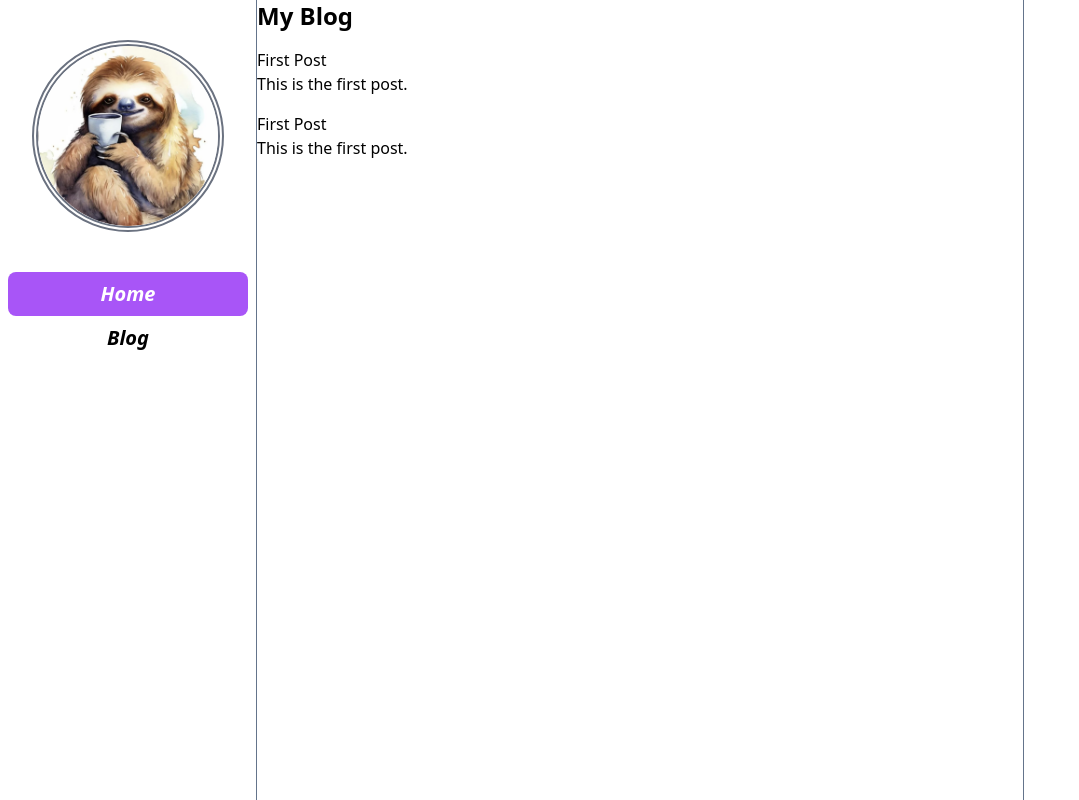
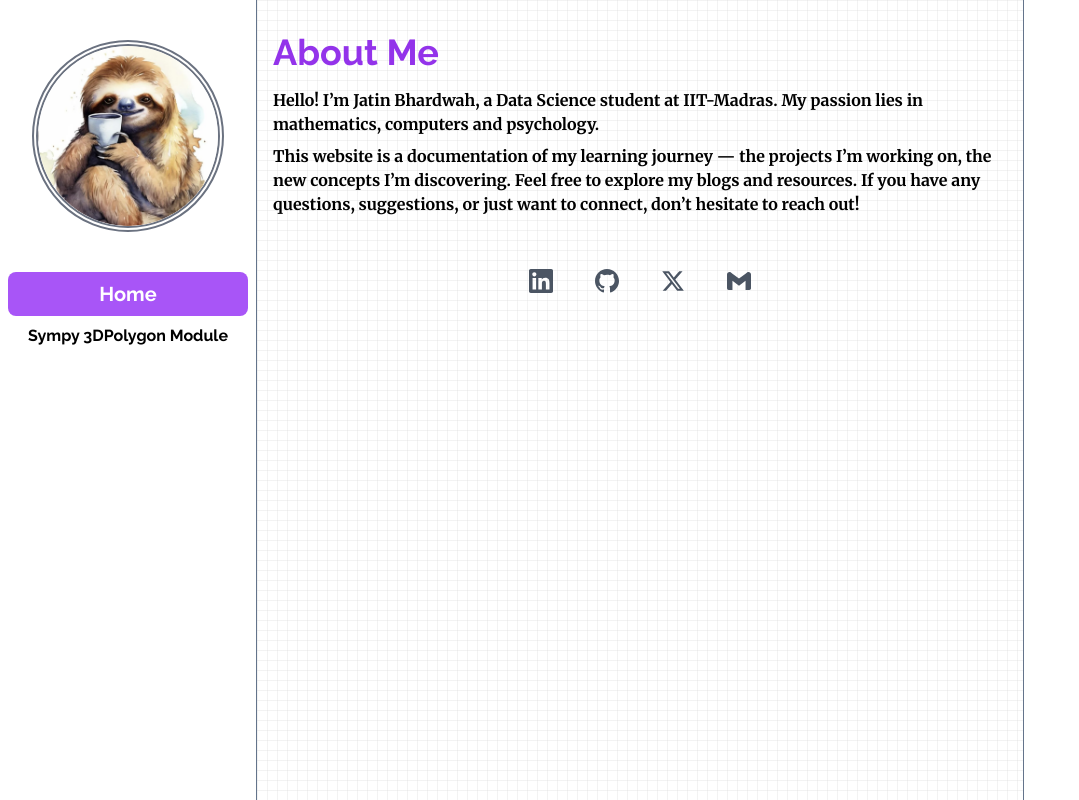
Before and after one commit to Jatinbhardwaj-093/JB-blog, a Vue app: page / in a window 1280 px wide. Shown: the whole page, without its empty margins (0-1079 px from the left). Built offline with nearby package versions, Linux system fonts and the light colour scheme.

Commit message:
made futher fixes and imporvement

```diff
--- a/index.html
+++ b/index.html
@@ -4,6 +4,12 @@
     <meta charset="UTF-8" />
     <meta name="viewport" content="width=device-width, initial-scale=1.0" />
     <title>JB Blog</title>
+    <link rel="preconnect" href="https://fonts.googleapis.com">
+    <link rel="preconnect" href="https://fonts.gstatic.com" crossorigin>
+    <link href="https://fonts.googleapis.com/css2?family=Raleway:ital,wght@0,100..900;1,100..900&family=Rubik:ital,wght@0,300..900;1,300..900&family=Ubuntu:ital,wght@0,300;0,400;0,500;0,700;1,300;1,400;1,500;1,700&family=Work+Sans:ital,wght@0,100..900;1,100..900&display=swap" rel="stylesheet">
+    <link rel="preconnect" href="https://fonts.googleapis.com">
+    <link rel="preconnect" href="https://fonts.gstatic.com" crossorigin>
+    <link href="https://fonts.googleapis.com/css2?family=Merriweather:ital,wght@0,300;0,400;0,700;0,900;1,300;1,400;1,700;1,900&family=Raleway:ital,wght@0,100..900;1,100..900&family=Rubik:ital,wght@0,300..900;1,300..900&family=Ubuntu:ital,wght@0,300;0,400;0,500;0,700;1,300;1,400;1,500;1,700&family=Work+Sans:ital,wght@0,100..900;1,100..900&display=swap" rel="stylesheet">
   </head>
   <body>
     <div id="app"></div>
--- a/src/App.vue
+++ b/src/App.vue
@@ -3,33 +3,24 @@ import { ref } from 'vue';
 import BlogPost from './BlogPost.vue';
 import NavigatePanel from './NavigatePanel.vue';
 import Minimap from './Minimap.vue';
+import Detail from './Detail.vue';
+import Sympy3DPolygon_Module from './Blogs/Sympy3DPolygon_Module.vue';
 
-interface Post {
-  id: number;
-  title: string;
-  content: string;
-}
+const selectedComponent = ref('Home');
 
-const posts = ref<Post[]>([
-  { id: 1, title: 'First Post', content: 'This is the first post.' },
-  { id: 2, title: 'Second Post', content: 'This is the second post.' },
-]);
+const handleItemSelected = (item: string) => {
+  selectedComponent.value = item;
+};
 </script>
 
 <template>
   <div id="app">
     <div class="flex">
       <div class="w-[20vw] h-[100vh] sticky top-0">
-        <NavigatePanel />
+        <NavigatePanel @itemSelected="handleItemSelected" />
       </div>
-      <div class="main-content w-[60vw] border-r border-l border-slate-500">
-        <h1 class="text-2xl font-bold">My Blog</h1>
-        <BlogPost
-          v-for="post in posts"
-          :key="post.id"
-          :title="post.title"
-          :content="post.content"
-        />
+      <div class="main-content w-[60vw] border-r border-l border-slate-500 bg-grid-pattern">
+        <component :is="selectedComponent === 'Home' ? Detail : selectedComponent === 'Sympy3DPolygon_Module' ? Sympy3DPolygon_Module : BlogPost" />
       </div>
       <div class="w-[20vw] h-[100vh] sticky top-0">
         <Minimap />
@@ -37,3 +28,11 @@ const posts = ref<Post[]>([
     </div>
   </div>
 </template>
+
+<style scoped>
+.bg-grid-pattern {
+    background-image: linear-gradient(to right, rgba(224, 224, 224, 0.4) 1px, transparent 1px),
+                      linear-gradient(to bottom, rgba(224, 224, 224, 0.4) 1px, transparent 1px);
+    background-size: 10px 10px; /* Make the grid boxes smaller */
+}
+</style>
--- a/src/BlogPost.vue
+++ b/src/BlogPost.vue
@@ -1,7 +1,9 @@
 <template>
-  <div class="mt-4">
-    <h2>{{ blog.title }}</h2>
-    <p>{{ blog.content }}</p>
+  <div class="">
+    <div class="mt-4">
+      <h2>{{ blog.title }}</h2>
+      <p>{{ blog.content }}</p>
+    </div>
   </div>
 </template>
 
--- /dev/null
+++ b/src/Blogs/Sympy3DPolygon_Module.vue
@@ -0,0 +1,34 @@
+<template>
+  <div class="mt-4">
+    <h2>Sympy3DPolygon Module</h2>
+    <p>
+      This module provides functions to create and manipulate 3D polygonal
+      objects using the SymPy computer algebra system.
+    </p>
+    <h3>Installation</h3>
+    <p>
+      You can install the module using pip:
+    </p>
+    <pre><code>pip install sympy3dpolygon</code></pre>
+    <h3>Basic Usage</h3>
+    <p>
+      You can create a 3D polygonal object using the
+      <code>sympy3dpolygon.Polygon3D</code> class:
+    </p>
+    <pre><code>from sympy3dpolygon import Polygon3D
+
+poly = Polygon3D([(-1, -1, 0), (1, -1, 0), (1, 1, 0), (-1, 1, 0)])</code></pre>
+    <p>
+      You can then use the various methods of the class to manipulate and
+      analyze the polygon.
+    </p>
+    <h3>Methods</h3>
+    <ul>
+      <li><code>area</code>: Returns the area of the polygon.</li>
+      <li><code>centroid</code>: Returns the centroid of the polygon.</li>
+      <li><code>normal</code>: Returns the normal vector of the polygon.</li>
+      <li><code>perimeter</code>: Returns the perimeter of the polygon.</li>
+      <li><code>volume</code>: Returns the volume of the polygon.</li>
+    </ul>
+  </div>
+</template>
--- /dev/null
+++ b/src/Detail.vue
@@ -0,0 +1,169 @@
+<template>
+    <div class="container mx-auto p-4">
+        <h1 class="text-4xl font-bold my-4 font-raleway text-purple-600">About Me</h1>
+        <p class="mb-2 font-semibold font-merriweather">
+            Hello! I’m Jatin Bhardwah, a Data Science student at IIT-Madras. My passion lies in mathematics,
+            computers and psychology.
+        </p>
+        <p class="mb-6  font-semibold font-merriweather">
+            This website is a documentation of my learning journey — the projects I’m working on, the new concepts I’m
+            discovering.
+            Feel free to explore my blogs and resources. If you have any questions, suggestions, or just want to
+            connect, don’t hesitate to reach out!
+        </p>
+
+        <!-- Social links -->
+        <div class="social-links flex items-center gap-y-4 p-4">
+            <a href="https://www.linkedin.com/in/jatin-bhardwaj-b5962921a/" class="social-link linkedin">
+                <svg fill="#4b5563" viewBox="0 0 24 24" role="img" xmlns="http://www.w3.org/2000/svg" class="w-8 h-8">
+                    <path
+                        d="M20.447 20.452h-3.554v-5.569c0-1.328-.027-3.037-1.852-3.037-1.853 0-2.136 1.445-2.136 2.939v5.667H9.351V9h3.414v1.561h.046c.477-.9 1.637-1.85 3.37-1.85 3.601 0 4.267 2.37 4.267 5.455v6.286zM5.337 7.433c-1.144 0-2.063-.926-2.063-2.065 0-1.138.92-2.063 2.063-2.063 1.14 0 2.064.925 2.064 2.063 0 1.139-.925 2.065-2.064 2.065zm1.782 13.019H3.555V9h3.564v11.452zM22.225 0H1.771C.792 0 0 .774 0 1.729v20.542C0 23.227.792 24 1.771 24h20.451C23.2 24 24 23.227 24 22.271V1.729C24 .774 23.2 0 22.222 0h.003z" />
+                </svg>
+                <span>LinkedIn</span>
+            </a>
+            <a href="https://github.com/Jatinbhardwaj-093" class="social-link github">
+                <svg fill="#4b5563" viewBox="0 0 24 24" role="img" xmlns="http://www.w3.org/2000/svg" class="w-8 h-8">
+                    <path
+                        d="M12 0C5.374 0 0 5.373 0 12c0 5.302 3.438 9.8 8.207 11.387.599.111.793-.261.793-.577v-2.234c-3.338.726-4.033-1.416-4.033-1.416-.546-1.387-1.333-1.756-1.333-1.756-1.089-.745.083-.729.083-.729 1.205.084 1.839 1.237 1.839 1.237 1.07 1.834 2.807 1.304 3.492.997.107-.775.418-1.305.762-1.604-2.665-.305-5.467-1.334-5.467-5.931 0-1.311.469-2.381 1.236-3.221-.124-.303-.535-1.524.117-3.176 0 0 1.008-.322 3.301 1.23A11.509 11.509 0 0112 5.803c1.02.005 2.047.138 3.006.404 2.291-1.552 3.297-1.23 3.297-1.23.653 1.653.242 2.874.118 3.176.77.84 1.235 1.911 1.235 3.221 0 4.609-2.807 5.624-5.479 5.921.43.372.823 1.102.823 2.222v3.293c0 .319.192.694.801.576C20.566 21.797 24 17.3 24 12c0-6.627-5.373-12-12-12z" />
+                </svg>
+                <span>GitHub</span>
+            </a>
+            <a href="https://x.com/Jatin0932" class="social-link twitter">
+                <svg fill="#4b5563" viewBox="0 0 24 24" role="img" xmlns="http://www.w3.org/2000/svg" class="w-8 h-8">
+                    <path
+                        d="M18.244 2.25h3.308l-7.227 8.26 8.502 11.24H16.17l-5.214-6.817L4.99 21.75H1.68l7.73-8.835L1.254 2.25H8.08l4.713 6.231zm-1.161 17.52h1.833L7.084 4.126H5.117z" />
+                </svg>
+                <span>Twitter</span>
+            </a>
+            <a :href="`https://mail.google.com/mail/u/0/?fs=1&tf=cm&source=mailto&to=bhardwajjatin093@gmail.com&su=${encodeURIComponent(
+                'Hello'
+            )}&body=${encodeURIComponent('I wanted to ask about...')}`" target="_blank" rel="noopener noreferrer"
+                class="social-link gmail">
+                <svg fill="#4b5563" viewBox="0 0 24 24" role="img" xmlns="http://www.w3.org/2000/svg" class="w-8 h-8">
+                    <path
+                        d="M24 5.457v13.909c0 .904-.732 1.636-1.636 1.636h-3.819V11.73L12 16.64l-6.545-4.91v9.273H1.636A1.636 1.636 0 0 1 0 19.366V5.457c0-2.023 2.309-3.178 3.927-1.964L5.455 4.64 12 9.548l6.545-4.91 1.528-1.145C21.69 2.28 24 3.434 24 5.457z">
+                    </path>
+                </svg>
+                <span>Gmail</span>
+            </a>
+        </div>
+    </div>
+</template>
+
+<style scoped>
+.social-links {
+    display: flex;
+    justify-content: center;
+    gap: 1rem;
+}
+
+.social-link {
+    position: relative;
+    display: inline-flex;
+    align-items: center;
+    justify-content: center;
+    height: 50px;
+    width: 50px;
+    color: #4b5563;
+    text-decoration: none;
+    background: rgba(255, 255, 255, 0.1);
+    border-radius: .5rem;
+    transition: all 0.3s ease;
+}
+
+.social-link svg {
+    width: 24px;
+    height: 24px;
+    transition: all 0.3s ease;
+    fill: #4b5563;
+}
+
+.social-link span {
+    position: absolute;
+    bottom: -25px;
+    white-space: nowrap;
+    opacity: 0;
+    visibility: hidden;
+    transition: all 0.3s ease;
+    color: #4b5563;
+    font-weight: 700;
+    font-size: .9rem;
+    pointer-events: none;
+}
+
+.social-link:hover span {
+    opacity: 1;
+    visibility: visible;
+}
+
+.social-link.github:hover {
+    background: #171515;
+}
+
+.social-link.github:hover svg {
+    fill: #fff;
+}
+
+.social-link.github:hover span {
+    color: #171515;
+
+}
+
+.social-link.linkedin:hover {
+    background: #0077b5;
+}
+
+.social-link.linkedin:hover svg {
+    fill: #fff;
+}
+
+.social-link.linkedin:hover span {
+    color: #0077b5;
+}
+
+.social-link.gmail:hover {
+    background: #ea4335;
+}
+
+.social-link.gmail:hover svg {
+    fill: #fff;
+}
+
+.social-link.gmail:hover span {
+    color: #ea4335;
+
+}
+
+.social-link.twitter:hover {
+    background: #000;
+}
+
+.social-link.twitter:hover svg {
+    fill: #fff;
+}
+
+.social-link.twitter:hover span {
+    color: #000;
+}
+
+@media (max-width: 768px) {
+    .social-links {
+        right: 1rem;
+        bottom: 1rem;
+    }
+
+    .social-link {
+        height: 45px;
+        width: 45px;
+    }
+
+    .social-link svg {
+        width: 22px;
+        height: 22px;
+    }
+
+    .social-link span {
+        font-size: 12px;
+    }
+}
+</style>
--- a/src/NavigatePanel.vue
+++ b/src/NavigatePanel.vue
@@ -11,27 +11,32 @@
         <div class="flex flex-col items-center mt-10">
             <p
                 :class="{'bg-purple-500 text-white rounded-lg': selectedItem === 'Home'}"
-                class="w-60 p-2 cursor-pointer text-center text-xl font-bold italic"
+                class="w-60 p-2 cursor-pointer text-center text-xl font-bold font-raleway"
                 @click="selectItem('Home')"
             >
                 Home
             </p>
             <p
-                :class="{'bg-purple-500 text-white rounded-lg': selectedItem === 'Blog'}"
-                class="w-60 p-2 cursor-pointer text-center text-xl font-bold italic"
-                @click="selectItem('Blog')"
+                :class="{'bg-purple-500 text-white rounded-lg': selectedItem === 'Sympy3DPolygon_Module'}"
+                class="w-60 p-2 cursor-pointer text-center text-md font-bold font-raleway"
+                @click="selectItem('Sympy3DPolygon_Module')"
             >
-                Blog
+                Sympy 3DPolygon Module
             </p>
         </div>
     </div>
 </template>
 
 <script setup lang="ts">
-import { ref } from 'vue';
+import { ref, defineEmits } from 'vue';
 const selectedItem = ref('Home');
+const emit = defineEmits(['itemSelected']);
 
 const selectItem = (item: string) => {
     selectedItem.value = item;
+    emit('itemSelected', item);
 };
 </script>
+
+<style scoped>
+</style>
--- a/tailwind.config.js
+++ b/tailwind.config.js
@@ -5,7 +5,14 @@ export default {
     "./src/**/*.{vue,js,ts,jsx,tsx}",
   ],
   theme: {
-    extend: {},
+    extend: {
+      fontFamily: {
+        'ubuntu': ['Ubuntu', 'sans-serif'],
+        'work': ['Work Sans', 'sans-serif'],
+        'merriweather': ['Merriweather', 'serif'],
+        'raleway': ['Raleway', 'sans-serif'],
+      },
+    },
   },
   plugins: [],
 };
```
